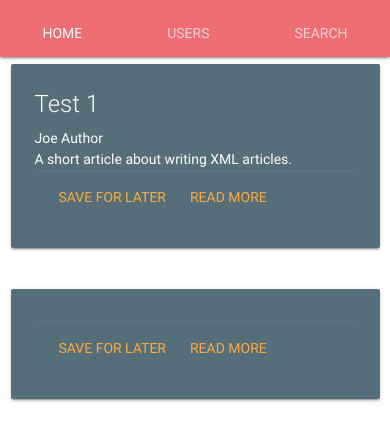
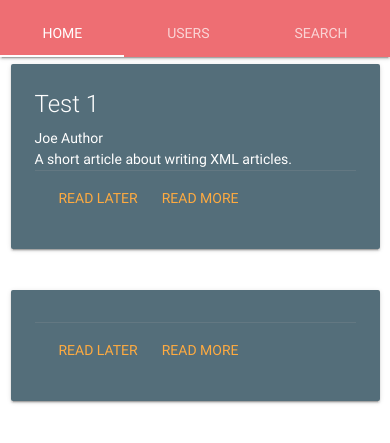
Before and after one commit to Velocireed/webLoadXML, a plain HTML site: page www/index.html in a window 390 px wide. Shown: the part 47-490 px from the top of the page. Drawn offline with nearby package versions, Linux system fonts and the light colour scheme.

Commit message:
Update index.html

```diff
--- a/www/index.html
+++ b/www/index.html
@@ -47,9 +47,11 @@
   			</div>
   		</div>-->
         <!--<script type="text/javascript" src="cordova.js"></script>-->
+
         <script src="https://ajax.googleapis.com/ajax/libs/jquery/2.2.4/jquery.min.js"></script>
     		<script src="https://cdnjs.cloudflare.com/ajax/libs/materialize/1.0.0-beta/js/materialize.min.js"></script>
-    		<script>
+    		<script src="js/Scripts.js"></script>
+			<script>
     			var xhttp = new XMLHttpRequest();
     			xhttp.onreadystatechange = function() {
     				if (this.readyState == 4 && this.status == 200) {
@@ -63,16 +65,15 @@
 
     				var xmlDoc = xml.responseXML;
 
-					var x, i, j, txt, xmlDoc, y;
+					var x, i, j, txt, xmlDoc, y, z, id;
+
 					xmlDoc = xml.responseXML;
 					txt = "";
-					x = xmlDoc.getElementsByTagName("title");
-					y = xmlDoc.getElementsByTagName("article");
-					/*for (i = 0; i < x.length; i++) {
-						txt += x[i].childNodes[0].nodeValue + "<br>";
-					}*/
-					for (i = 0; i < y.length; i++) {
-						//for (j = 0; j < y.get
+					x = xmlDoc.getElementsByTagName("article");
+					//y = ;
+
+					for (i = 0; i < x.length; i++) {
+
 						var open = document.createElement("div");
 							open.className = "row";
 						var color = document.createElement("div");
@@ -93,9 +94,11 @@
 							action.className = "card-action";
 						var linka = document.createElement("a");
 							linka.href = "#";
-						var linkat = document.createTextNode("Save for Later");
+							linka.className = "waves-effect";
+						var linkat = document.createTextNode("Read Later");
 						var linkb = document.createElement("a");
 							linkb.href = "#";
+							linkb.className = "waves-effect";
 						var linkbt = document.createTextNode("Read More");
 						var demo = document.createElement("p");
 							demo.id = "demo";
@@ -114,13 +117,14 @@
 						title.appendChild(twords);
 						content.appendChild(demo);
 					//}
-
+					var z = xmlDoc.getElementsByTagName("article").nextSibling;
     				document.getElementById("Title").innerHTML =
     				xmlDoc.getElementsByTagName("title")[0].childNodes[0].nodeValue;
     				document.getElementById("Author").innerHTML =
     				xmlDoc.getElementsByTagName("author")[0].childNodes[0].nodeValue;
     				document.getElementById("Abstract").innerHTML =
     				xmlDoc.getElementsByTagName("abstract")[0].childNodes[0].nodeValue;
+
 					}
     			}
     		</script>
```
